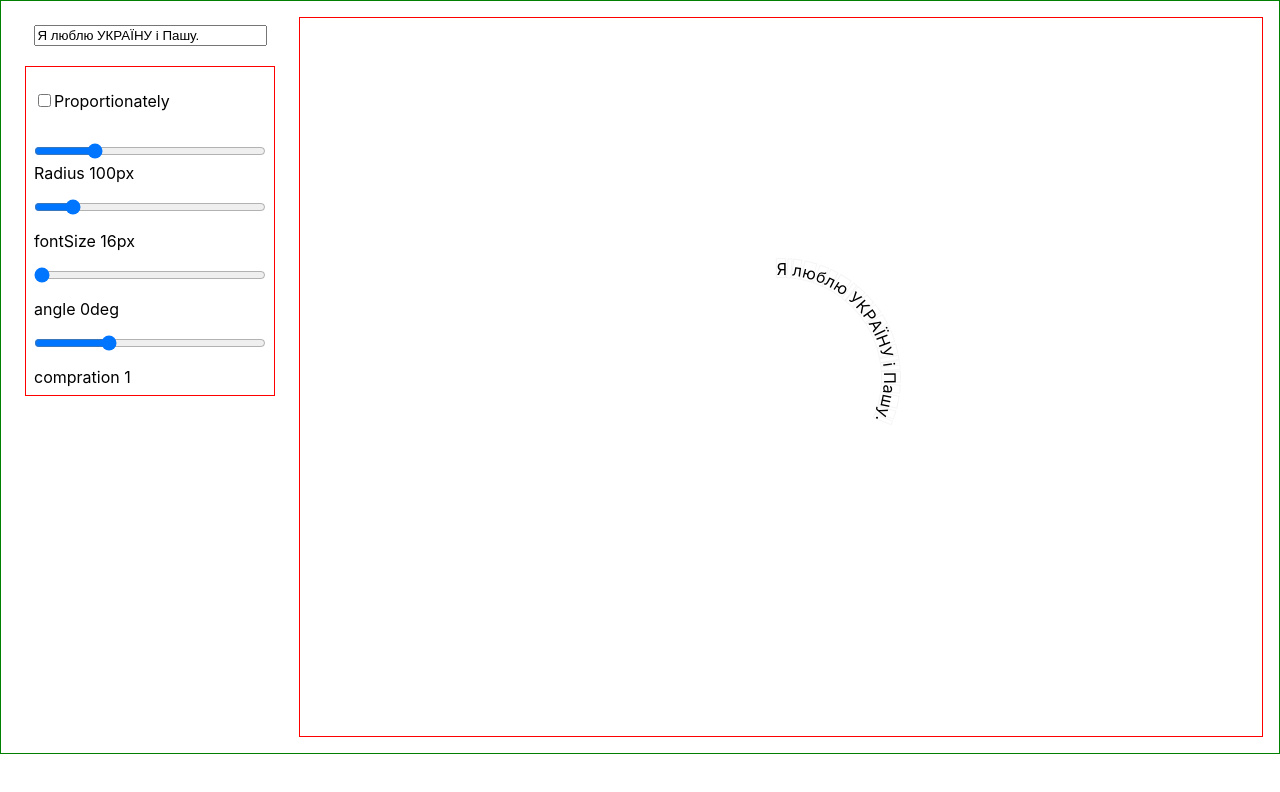
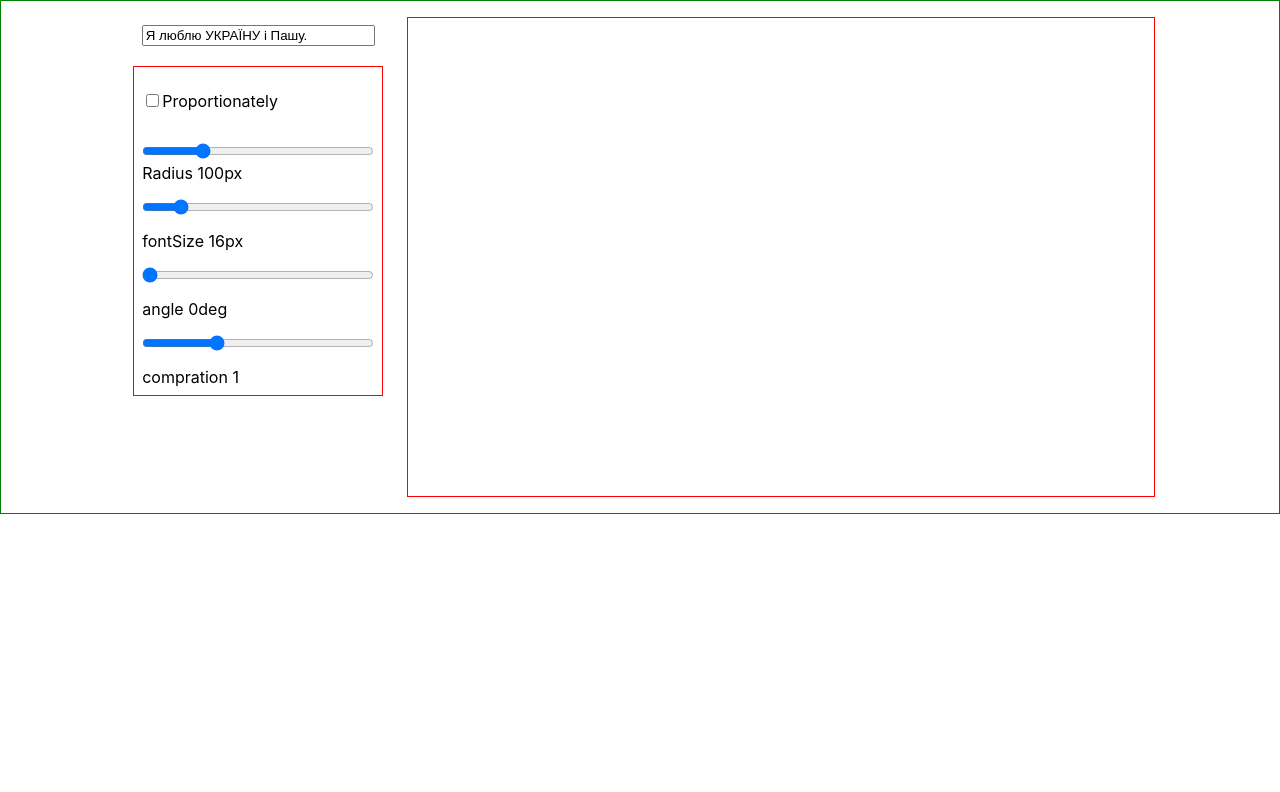
Before and after one commit to Pasha147/Exercises2, a React (Create React App) app in the folder Circle Text/circle_text/: page / in a window 1280 px wide. Shown: the top 792 px of the page. Built offline with nearby package versions, Linux system fonts and the light colour scheme.

Commit message:
Circulus text compration has fixed

```diff
--- a/Circle Text/circle_text/src/App.css
+++ b/Circle Text/circle_text/src/App.css
@@ -4,7 +4,8 @@
   gap: 1rem;
   border: 1px solid green;
   flex-wrap: wrap;
-  min-height: 90vh;
+  /* min-height: 90vh; */
+  justify-content: center;
 }
 .textLine{
     /* border: 1px solid black; */
@@ -29,9 +30,10 @@
 margin: 0 auto;
 }
 .circle{
-   min-width: 100px;
-   flex: 1 1 auto;
-   /* height: 100%; */
+   min-width: 300px;
+   width: 60%;
+   /* flex: 1 1 auto; */
+   height: 60vh;
     position: relative;
     border: 1px solid red;
     padding: 0;
@@ -60,7 +62,11 @@ margin: 0 auto;
     width: 100%;
     margin: 1rem 0;
 }
-.inpRad{
+.inpRad {
     width: 100%;
     margin-bottom: 0rem;
 }
+
+label{
+    margin-top: 0;
+}
--- a/Circle Text/circle_text/src/App.js
+++ b/Circle Text/circle_text/src/App.js
@@ -29,8 +29,9 @@ function App() {
     ref1.current.circlWidth = width;
     ref1.current.circleHeight = height;
 
-    changeLibText(textInp.split(""));
-    setCurChar(textInp);
+    // const textInp = "Я люблю УКРАЇНУ і Пашу.";
+    // changeLibText(textInp.split(""));
+    // setCurChar(textInp);
   }, []);
 
   function changeLibText(text) {
@@ -44,7 +45,8 @@ function App() {
       if (!curCharAbc) {
         charBlockRef.current.innerText = e === " " ? `\u00A0 ` : e;
         let width =
-          charBlockRef.current.getBoundingClientRect().width * compration;
+          charBlockRef.current.getBoundingClientRect().width *
+          ref.current.compration;
         let height = charBlockRef.current.getBoundingClientRect().height;
         charBlockRef.current.innerText = "";
         abcRef.push({ char: e, width: width, height: height });
@@ -53,6 +55,7 @@ function App() {
       textRef.push(curCharAbc);
     });
     angels();
+    // console.log("+++", ref.current.compration, " ", compration);
   }
 
   //==
@@ -131,6 +134,7 @@ function App() {
   const comprationHandleChange = (e) => {
     let curCompr = Number(e.target.value);
     ref.current.compration = curCompr;
+
     if (!ref.current.Proportionately) {
       ref.current.abc = [];
       let chars = ref.current.text.map((e) => e.char);
```
